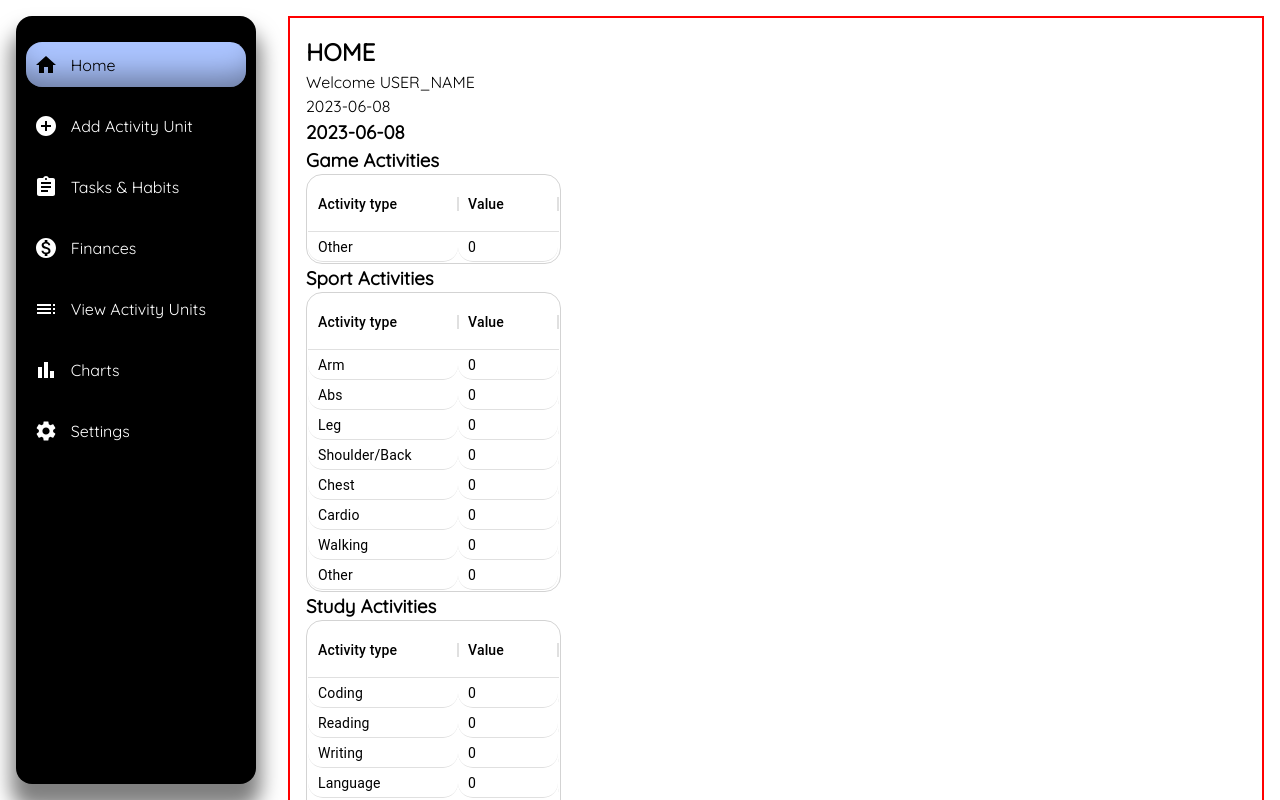
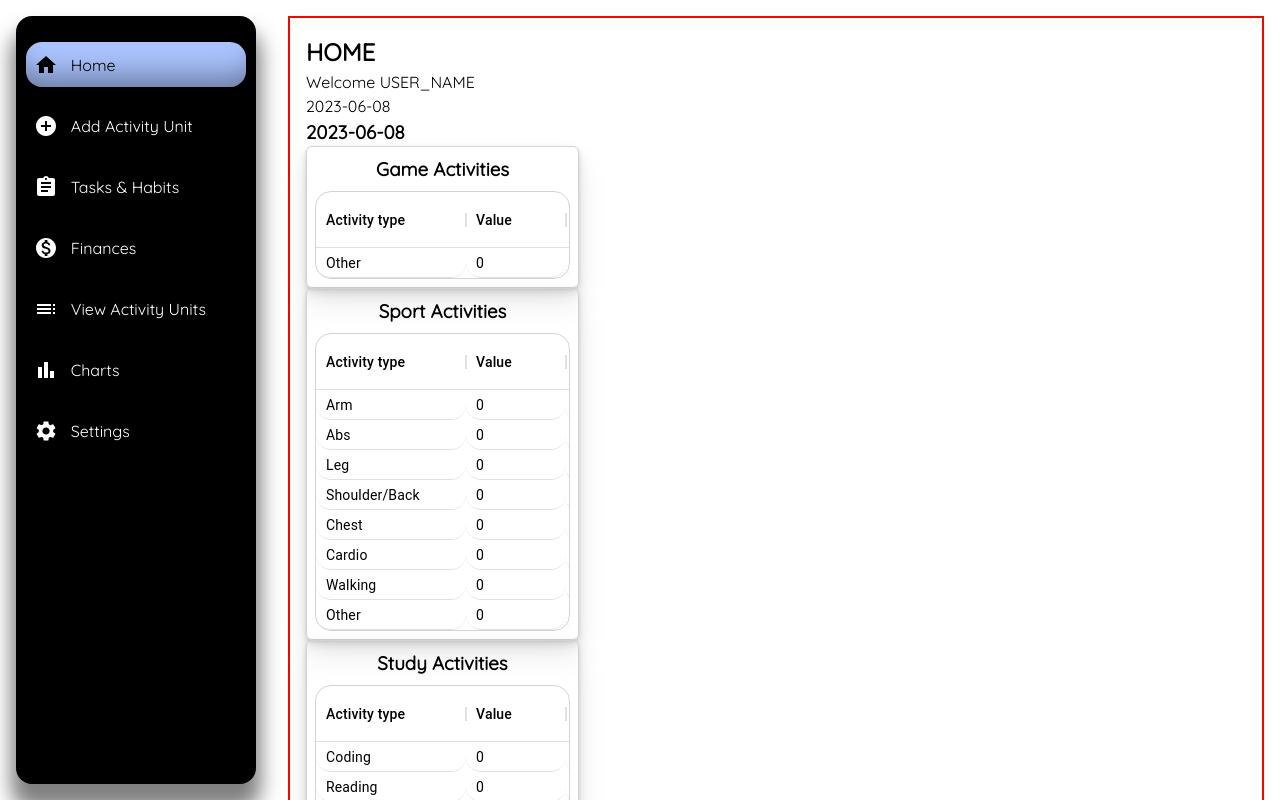
Before and after one commit to berkaysson/lifemap, a React (Create React App) app: page / in a window 1280 px wide. Shown: the top 800 px of the page. Built offline with nearby package versions, Linux system fonts and the light colour scheme.

Commit message:
Styling the component

```diff
--- a/src/Components/Wrappers/TableWrapper.js
+++ b/src/Components/Wrappers/TableWrapper.js
@@ -1,5 +1,20 @@
 import { DataGrid } from "@mui/x-data-grid";
 import { theme } from "../../Style/theme";
+import styled from "styled-components";
+
+const TableWrapperWrapper = styled.div`
+  text-align: center;
+  display: flex;
+  flex-direction: column;
+  gap: ${({theme}) => theme.sizes.small};
+  height: auto;
+  width: 273px; // column widths + bordersize + paddings
+  padding: ${({theme}) => theme.sizes.small};
+  border: 1px solid ${({theme}) => theme.colors.alternative};
+  border-radius: ${({theme}) => theme.radius.small};
+  box-shadow: ${({theme}) => theme.boxShadows.smallCardShadow};
+
+`
 
 const TableWrapper = ({ data }) => {
   const columns = [
@@ -14,7 +29,7 @@ const TableWrapper = ({ data }) => {
   }));
 
   return (
-    <div style={{ height: "auto", width: "255px" }}>
+    <TableWrapperWrapper>
       <h3>{data.categoryName} Activities</h3>
       <DataGrid
         rows={rows}
@@ -31,7 +46,6 @@ const TableWrapper = ({ data }) => {
           color: `${theme.colors.primary}`,
           borderColor: `${theme.colors.alternative}`,
           borderRadius: `${theme.radius.medium}`,
-          p: "1px",
 
           "& .MuiDataGrid-footerContainer": {
             display: "none",
@@ -50,7 +64,7 @@ const TableWrapper = ({ data }) => {
           },
         }}
       />
-    </div>
+    </TableWrapperWrapper>
   );
 };
 
```
